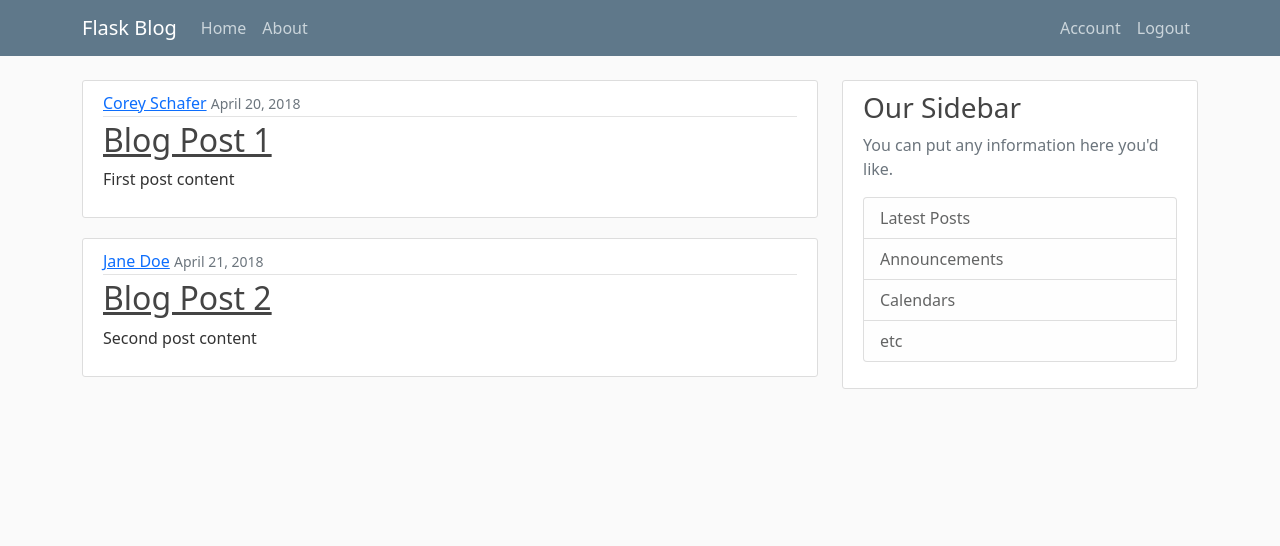
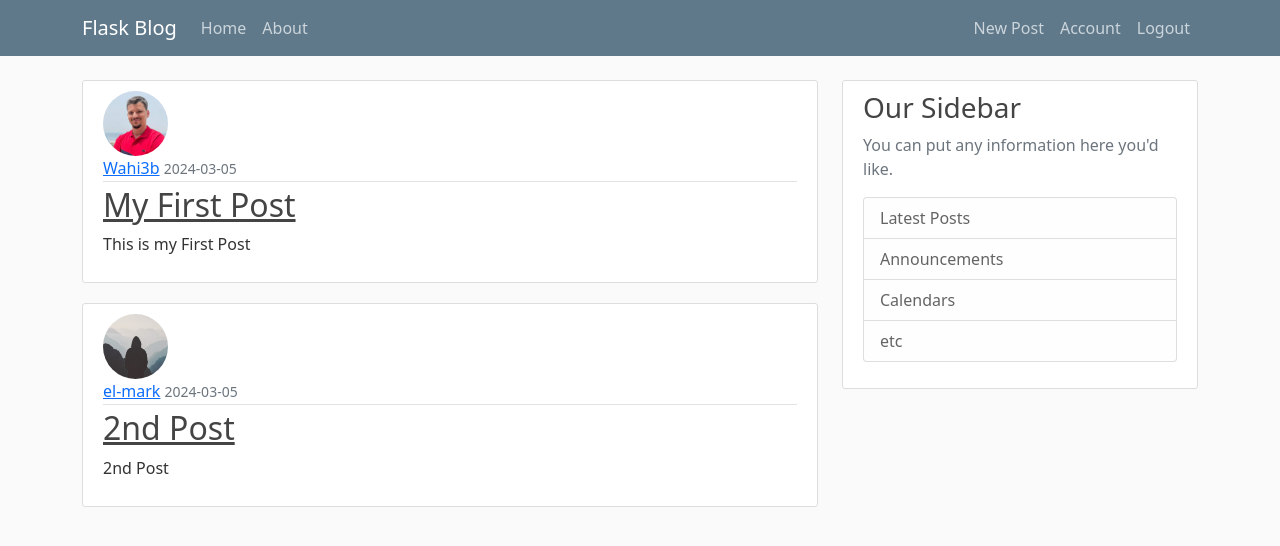
Before and after one commit to Wahi3b/UOB-projects, a Flask app: page / in a window 1280 px wide. Shown: the top 546 px of the page. Run offline with Flask 3, Linux system fonts and the light colour scheme; a user stored in the database is signed in.

Commit message:
Create Post feature added
Added the create post feature where users are able to create posts
Also added the feature where each user will be able to add his own user profile picture
Used a hex random number to store the photo name as to avoid any conflict

```diff
--- a/Flask_Project/flaskblog/routes.py
+++ b/Flask_Project/flaskblog/routes.py
@@ -1,26 +1,17 @@
+import os
+import secrets
+from PIL import Image
 from flask import render_template,url_for,flash,redirect,request
-from flaskblog.form import RegistrationForm, LoginForm, UpdateAccountForm
+from flaskblog.form import RegistrationForm, LoginForm, UpdateAccountForm, PostForm
 from flaskblog import app,db,bcrypt
 from flaskblog.models import User, Post
 from flask_login import login_user,current_user, logout_user, login_required
 
 
-posts = [
-    {
-        'author': 'Corey Schafer',
-        'title': 'Blog Post 1',
-        'content': 'First post content',
-        'date_posted': 'April 20, 2018'
-    },
-    {
-        'author': 'Jane Doe',
-        'title': 'Blog Post 2',
-        'content': 'Second post content',
-        'date_posted': 'April 21, 2018'
-    }
-]
+
 @app.route('/')
 def home():
+    posts = Post.query.all()
     return render_template('home.html',posts=posts)
 
 @app.route('/about')
@@ -64,11 +55,29 @@ def logout():
     logout_user()
     return redirect(url_for('home'))
 
+
+def save_picture(form_picture):
+    random_hex = secrets.token_hex(8)
+    _,f_ext = os.path.splitext(form_picture.filename)
+    picture_fn = random_hex + f_ext
+    picture_path = os.path.join(app.root_path,'static/profile_pics',picture_fn)
+    #To resize any image to 125W, 125L we used the Pillow package so it wont take alot of space
+    output_size = (125,125)
+    i = Image.open(form_picture)
+    i.thumbnail(output_size)
+    i.save(picture_path)
+
+    return picture_fn
+
+
 @app.route("/account", methods=['GET', 'POST'])
 @login_required
 def account():
     form = UpdateAccountForm()
     if form.validate_on_submit():
+        if form.picture.data:
+            picture_file = save_picture(form.picture.data)
+            current_user.image_file = picture_file
         current_user.username = form.username.data
         current_user.email = form.email.data
         db.session.commit()
@@ -79,3 +88,20 @@ def account():
         form.email.data = current_user.email
     image_file = url_for('static', filename='profile_pics/' + current_user.image_file )
     return render_template('account.html', title='Account', image_file=image_file, form=form)
+
+@app.route("/post/new",  methods=['GET', 'POST'])
+@login_required
+def new_post():
+    form = PostForm()
+    if form.validate_on_submit():
+        post = Post(title = form.title.data, content=form.content.data, author = current_user)
+        db.session.add(post)
+        db.session.commit()
+        flash('Your post has been created!', 'success')
+        return redirect(url_for('home'))
+    return render_template('create_post.html', title='New Post',form=form)
+
+@app.route("/post/<int:post_id>")
+def post(post_id):
+    post = Post.query.get_or_404(post_id)
+    return render_template('post.html',title=post.title, post=post)
--- a/Flask_Project/flaskblog/templates/account.html
+++ b/Flask_Project/flaskblog/templates/account.html
@@ -8,7 +8,7 @@
                     <p class="text-secondary">{{ current_user.email }}</p>
                 </div>
             </div>
-
+            {# this enctype=multipart is because our form has text input data and file input data #}
                 <form method="POST" action="" enctype = 'multipart/form-data'>
                     {{ form.hidden_tag() }}
                     <fieldset class="form-group">
@@ -44,7 +44,7 @@
                             {{ form.picture(class="form-control-file") }}
                             {% if form.picture.errors %}
                                 {% for error in form.picture.errors %}
-                                    <span class="text-danger">{{ error }}</span></br>
+                                    <span class="text-danger">{{ error }}</span><br>
                                 {% endfor %}
                             {% endif %}
                         </div>
--- a/Flask_Project/flaskblog/templates/home.html
+++ b/Flask_Project/flaskblog/templates/home.html
@@ -2,12 +2,13 @@
 {% block content %}
     {% for post in posts %}
         <article class="media content-section">
+          <img class="rounded-circle article-img" src= "{{ url_for('static', filename ='profile_pics/' + post.author.image_file) }}">
           <div class="media-body">
             <div class="article-metadata">
-              <a class="mr-2" href="#">{{ post.author }}</a>
-              <small class="text-muted">{{ post.date_posted }}</small>
+              <a class="mr-2" href="#">{{ post.author.username }}</a>
+              <small class="text-muted">{{ post.date_posted.strftime('%Y-%m-%d') }}</small>
             </div>
-            <h2><a class="article-title" href="#">{{ post.title }}</a></h2>
+            <h2><a class="article-title" href=" {{ url_for('post', post_id=post.id) }} ">{{ post.title }}</a></h2>
             <p class="article-content">{{ post.content }}</p>
           </div>
         </article>
--- a/Flask_Project/flaskblog/templates/layout.html
+++ b/Flask_Project/flaskblog/templates/layout.html
@@ -31,8 +31,9 @@
             <!-- Navbar Right Side -->
             <div class="navbar-nav">
             {% if current_user.is_authenticated %}
+            <a class="nav-item nav-link" href="{{ url_for('new_post')}}">New Post</a>
             <a class="nav-item nav-link" href="{{ url_for('account')}}">Account</a>
-              <a class="nav-item nav-link" href="{{ url_for('logout')}}">Logout</a>
+            <a class="nav-item nav-link" href="{{ url_for('logout')}}">Logout</a>
             {% else %}
               <a class="nav-item nav-link" href="{{ url_for('login')}}">Login</a>
               <a class="nav-item nav-link" href="{{ url_for('register')}}">Register</a>
```
Also changed, not shown: Flask_Project/flaskblog/form.py (+7 -2 lines), Flask_Project/flaskblog/templates/create_post.html (added, +40 -0 lines), Flask_Project/flaskblog/templates/post.html (added, +14 -0 lines), Flask_Project/flaskblog/data/data.sqlite, Flask_Project/flaskblog/static/profile_pics/998386317d6b915f.jpg (added).
